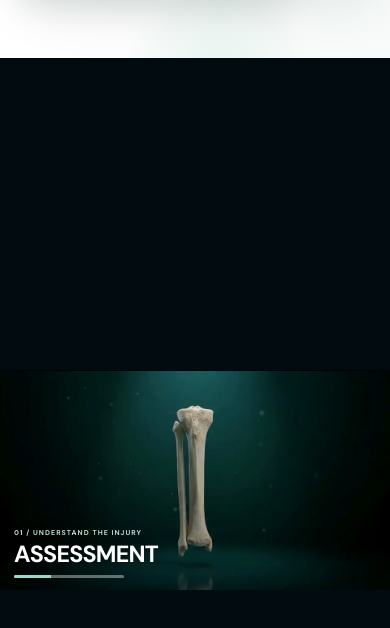
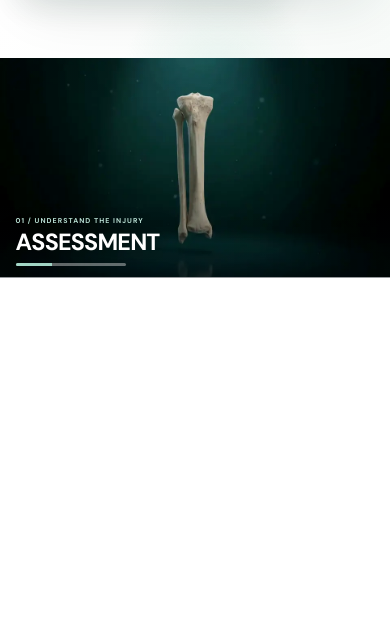
Before and after one commit to kartikgadhiya24-dev/hospital-demo-web, a React (Vite) app: page /soni-orthocare in a window 390 px wide. Shown: the part 1044-1672 px from the top of the page. Built offline with nearby package versions, Linux system fonts and the light colour scheme.

Commit message:
Remove black empty space and keep scroll animation in compact 16:9 frame

```diff
--- a/src/pages/HospitalSites.css
+++ b/src/pages/HospitalSites.css
@@ -608,3 +608,47 @@ html{scroll-behavior:smooth}
   .soni-surgery-caption-active b{font-size:clamp(20px,6vw,29px)!important}
   .soni-surgery-caption .soni-surgery-progress{width:110px!important;margin-top:8px!important}
 }
+
+
+/* Remove the empty black viewport around the 16:9 animation.
+   Keep the sticky animation itself exactly the video frame's height. */
+.soni-surgery-story{
+  background:transparent!important;
+  height:360vh!important;
+  padding:0!important;
+}
+.soni-surgery-sticky{
+  position:sticky!important;top:0!important;
+  width:100%!important;height:auto!important;min-height:0!important;
+  aspect-ratio:16/9!important;max-height:none!important;
+  display:block!important;overflow:hidden!important;
+  padding:0!important;margin:0!important;
+  background:transparent!important;
+}
+.soni-surgery-frames-canvas{
+  position:absolute!important;inset:0!important;
+  display:block!important;width:100%!important;height:100%!important;
+  max-height:none!important;aspect-ratio:16/9!important;
+  object-fit:contain!important;background:transparent!important;
+}
+.soni-surgery-bg-shade{position:absolute!important;inset:0!important}
+.soni-surgery-inner.soni-surgery-layout{
+  position:absolute!important;inset:0!important;
+  width:100%!important;height:100%!important;aspect-ratio:auto!important;
+  max-width:none!important;margin:0!important;
+}
+.soni-surgery-caption{margin:0 0 3.5% 4%!important}
+@media(max-width:650px){
+  .soni-surgery-story{height:360vh!important;background:transparent!important}
+  .soni-surgery-sticky{
+    top:0!important;width:100vw!important;height:auto!important;
+    min-height:0!important;aspect-ratio:16/9!important;
+    align-items:stretch!important;padding:0!important;
+  }
+  .soni-surgery-frames-canvas{
+    width:100%!important;height:100%!important;max-height:none!important;
+    aspect-ratio:16/9!important;object-fit:contain!important;
+  }
+  .soni-surgery-inner.soni-surgery-layout{width:100%!important;height:100%!important;aspect-ratio:auto!important}
+  .soni-surgery-caption{max-width:78%!important;margin:0 0 3% 4%!important}
+}
```
